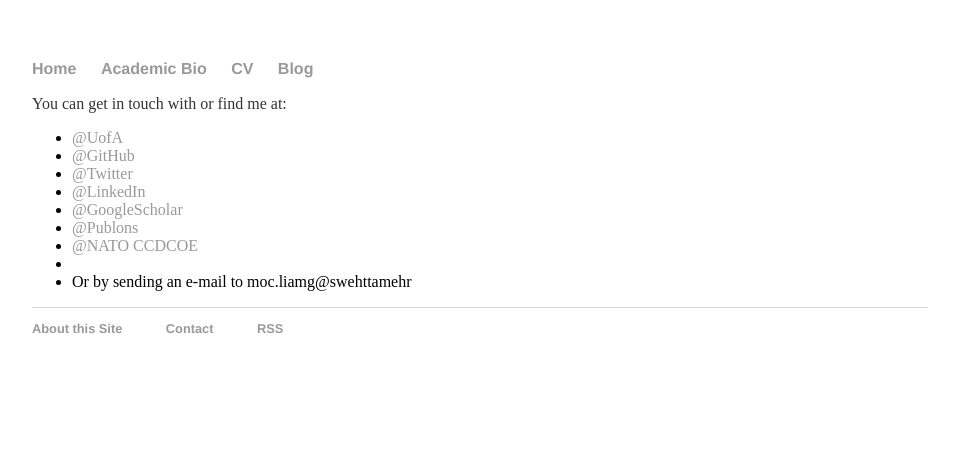
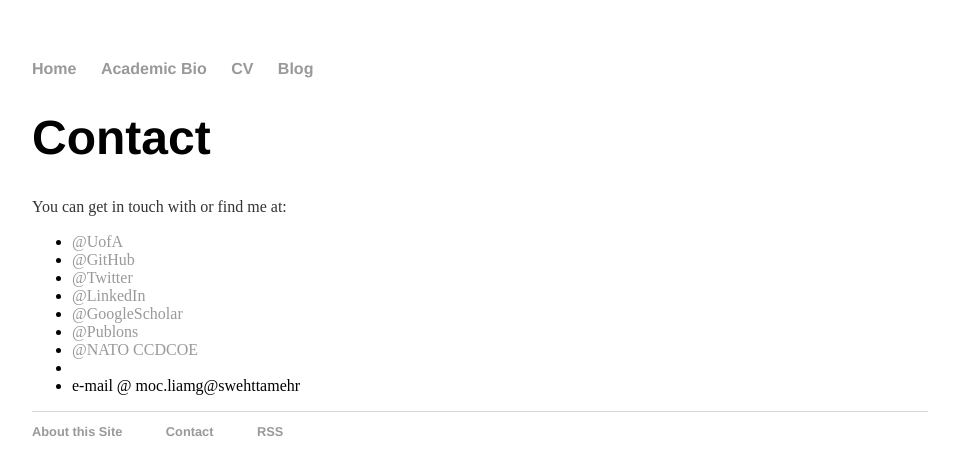
Before and after one commit to rhematt/rhematt.github.io, a Jekyll site: the page built from contact/index.html, in a window 1280 px wide. Shown: the top 475 px of the page, without its empty margins (160-1119 px from the left). Built offline with Jekyll 4.4.1, drawn with Linux system fonts in a browser that asks for light colours.

Commit message:
Update index.html

```diff
--- a/contact/index.html
+++ b/contact/index.html
@@ -4,6 +4,8 @@ title: Contact
 ---
 
 <div class="contact">
+
+<h1>{{ page.title }}</h1>
 
 	<p>You can get in touch with or find me at:</p>
 
@@ -15,7 +17,7 @@ title: Contact
   <li><a href="https://scholar.google.com.au/citations?user=g08yuqwAAAAJ&hl">@GoogleScholar</a></li>
   <li><a href="https://publons.com/researcher/3744919/richard-matthews/">@Publons</a></li>
   <li><a href="https://ccdcoe.org/library/publications/?authors=richard-matthews">@NATO CCDCOE</a><li>
-	<li>Or by sending an e-mail to <span class="obfuscate">moc.liamg@swehttamehr</span></li>
+	<li>e-mail @ <span class="obfuscate">moc.liamg@swehttamehr</span></li>
 	</ul>
 
 </div>
```
